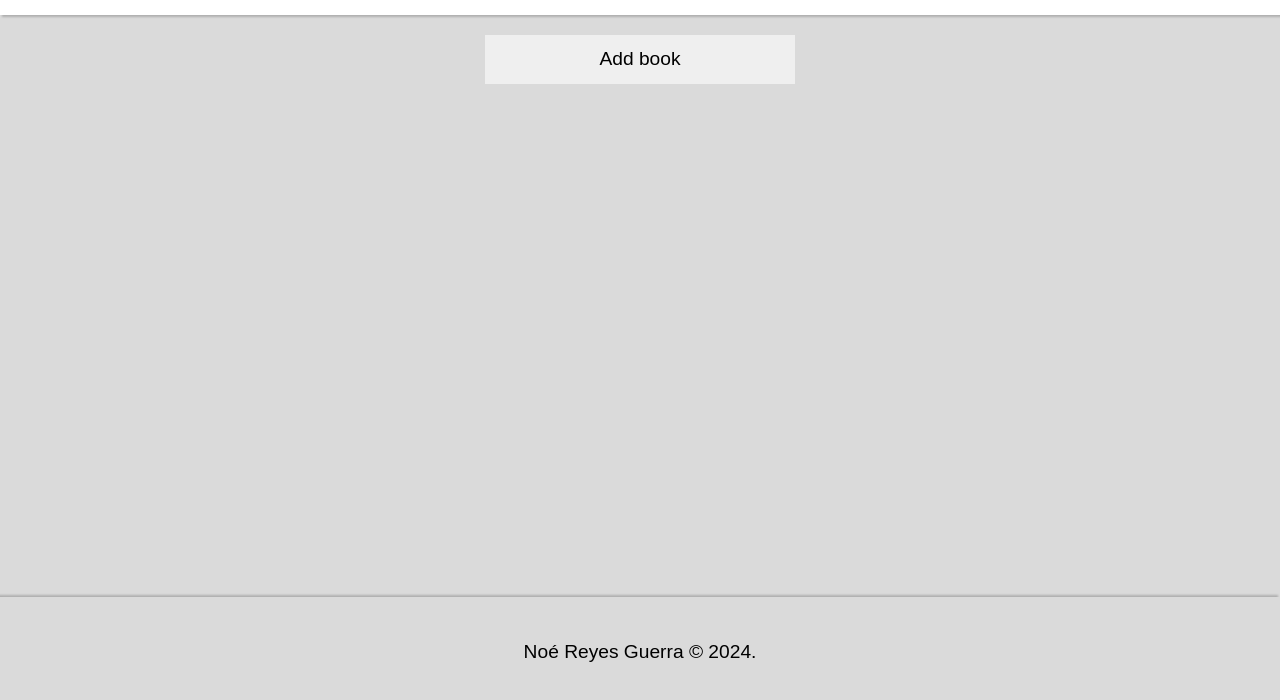
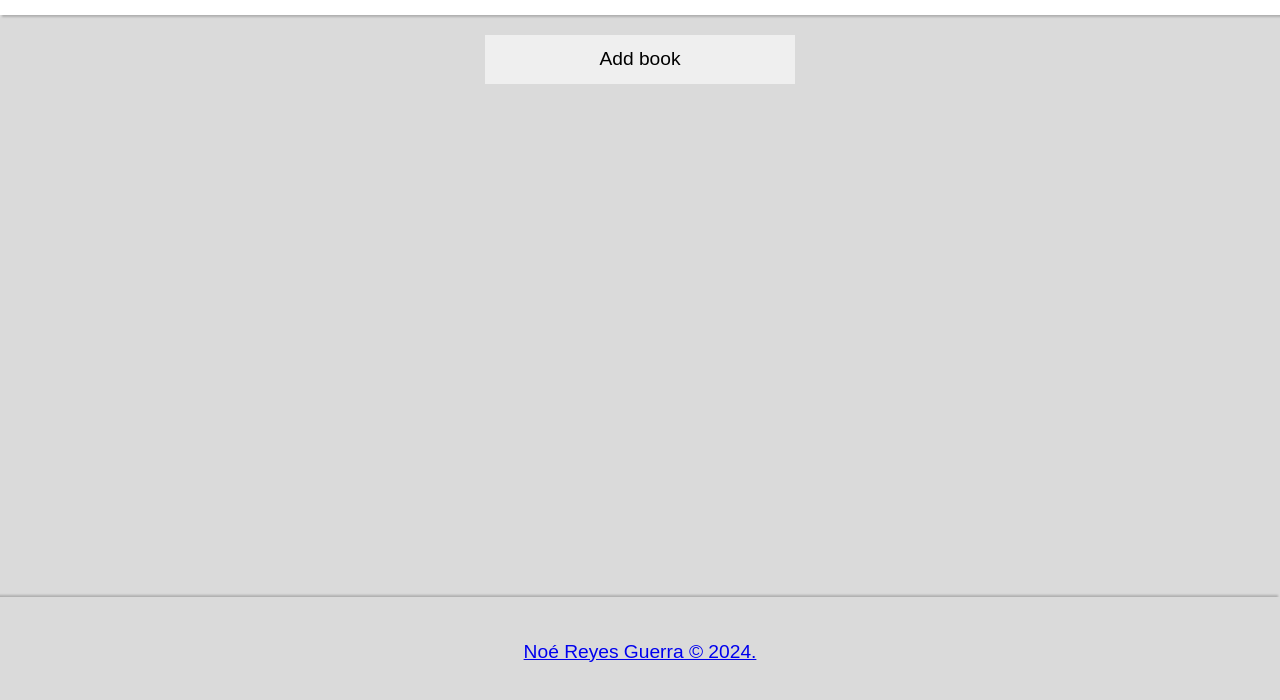
Before and after one commit to NoeRGuerra/simple-library, a plain HTML site: page index.html in a window 1280 px wide. Shown: the part 94-794 px from the top of the page. Drawn offline with Linux system fonts and the light colour scheme.

Commit message:
Add Github link in footer

```diff
--- a/index.html
+++ b/index.html
@@ -33,7 +33,7 @@
         </div>
     </main>
     <footer>
-        Noé Reyes Guerra &copy; 2024.
+        <a href="https://github.com/NoeRGuerra/simple-library">Noé Reyes Guerra &copy; 2024.</a>
     </footer>
     <script src="script.js"></script>
 </body>
```
